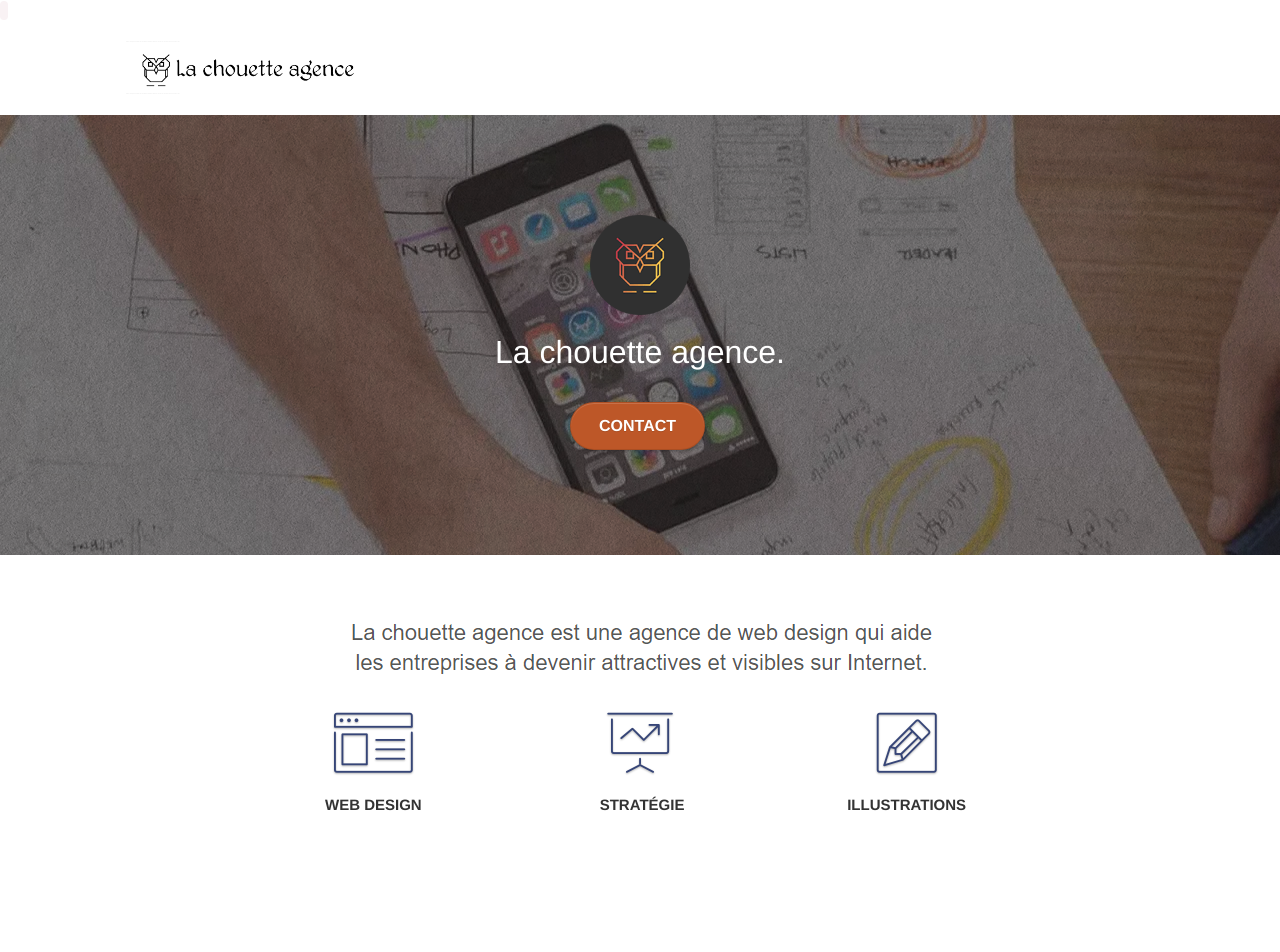
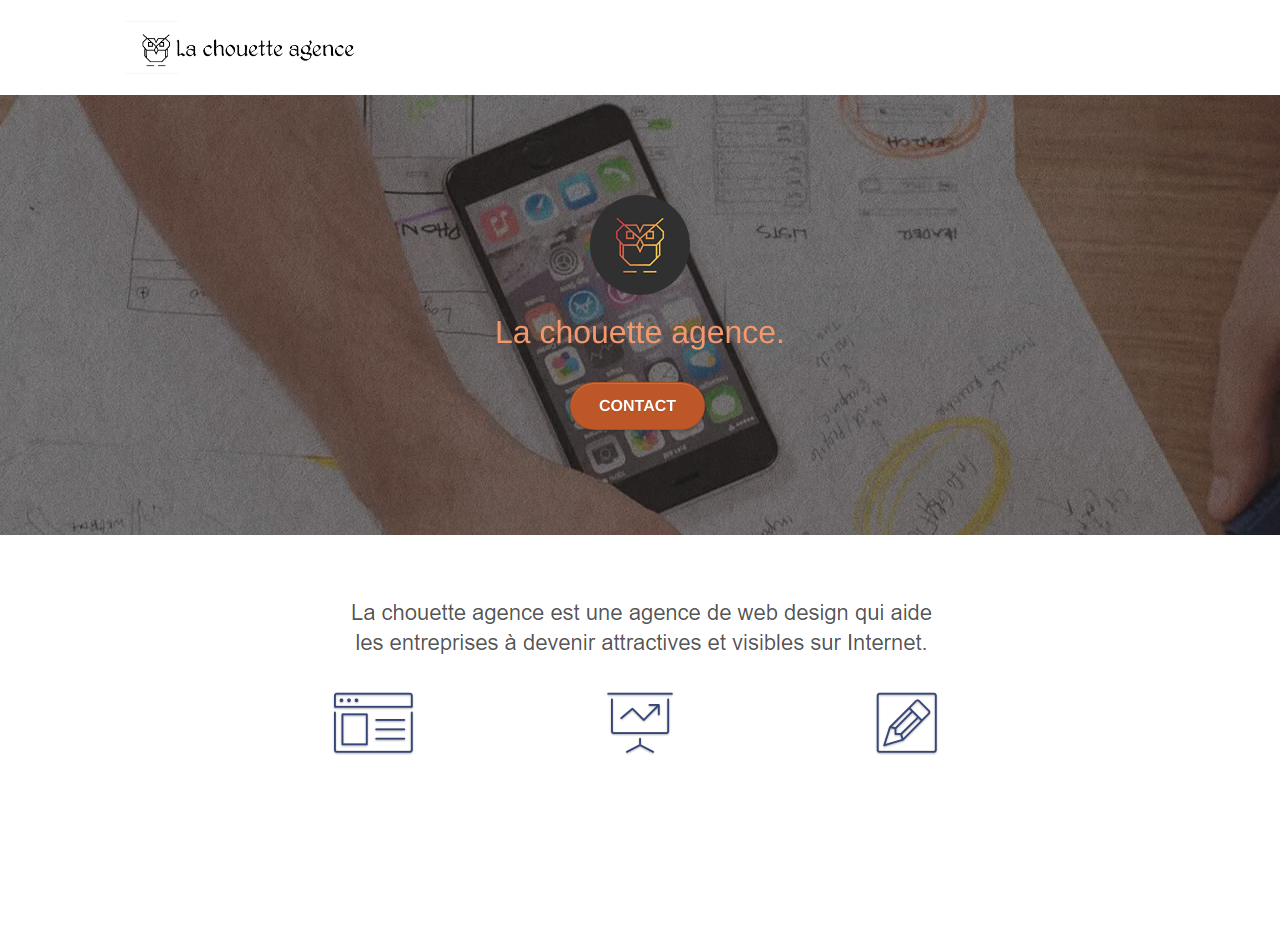
Before and after one commit to evektor75/P4_site, a plain HTML site: page index.html in a window 1280 px wide. Shown: the top 952 px of the page. Drawn offline with Linux system fonts and the light colour scheme.

Commit message:
correction w3c

```diff
--- a/index.html
+++ b/index.html
@@ -2,7 +2,7 @@
 <html lang="fr">
 <head>
     <meta charset="utf-8">
-	<code><meta name="robots" content="index, follow"></code>
+	<meta name="robots" content="index, follow">
     <meta name="keywords" content="seo, google, site web, site internet, agence design paris, agence design, agence design,agence design,agence design,agence design,agence design,agence design,agence design,agence design">
     <meta name="description" content="">
     <meta name="viewport" content="width=device-width, initial-scale=1.0, viewport-fit=cover">
@@ -94,9 +94,9 @@
 				<div class="text-center">
 					<span class="et-icon-browser sm-shadow icon-dark-slate-blue icons icon-lg"></span>
 				</div>
-				<h3 class="mg-md text-center">
+				<h2 class="mg-md text-center">
 					Web design
-				</h3>
+				</h2>
 				<p class="text-center ">
 					Que vous ayez un site web qui a besoin d&rsquo;un rafraîchissement ou que vous partiez de zéro, laissez-nous vous réaliser un design dont vous serez fier.
 				</p>
@@ -105,9 +105,9 @@
 				<div class="text-center">
 					<span class="et-icon-presentation sm-shadow icon-dark-slate-blue icons icon-lg"></span>
 				</div>
-				<h3 class="mg-md text-center">
+				<h2 class="mg-md text-center">
 					&nbsp;Stratégie
-				</h3>
+				</h2>
 				<p class="text-center ">
 					Plutôt que de suggérer des designs à la mode, nous travaillerons avec vous pour comprendre vos objectifs commerciaux afin de vous proposer le meilleur design possible.<br>
 				</p>
@@ -116,9 +116,9 @@
 				<div class="text-center">
 					<span class="et-icon-edit sm-shadow icon-dark-slate-blue icons icon-lg"></span>
 				</div>
-				<h3 class="mg-md text-center">
+				<h2 class="mg-md text-center">
 					Illustrations
-				</h3>
+				</h2>
 				<p class="text-center ">
 					Un bon design n'est rien sans de bonnes illustrations. Laissez faire notre équipe de graphistes talentueux pour donner à vos pages une touche finale d'élégance.
 				</p>
@@ -207,7 +207,7 @@
 <div class="bloc bgc-dark-slate-blue bg-banniere d-bloc bloc-bg-texture texture-paper" id="bloc-5-cta">
 	<div class="container bloc-lg">
 		<div class="row">
-			<h2 class="mg-md text-center tc-white">
+			<h2 class="mg-md text-center tc-white-footer">
 				Prêt pour redonner vie à votre projet ?<br>Contactez notre équipe !
 			</h2>
 			<div class="col-sm-12 text-center">
--- a/style.css
+++ b/style.css
@@ -775,7 +775,10 @@ h4 {
 }
 
 .tc-white {
-    color: #FFFFFF!important;
+    color: #F3976C!important;
+}
+.tc-white-footer{
+    color:white!important;
 }
 
 .btn-atomic-tangerine {
```
